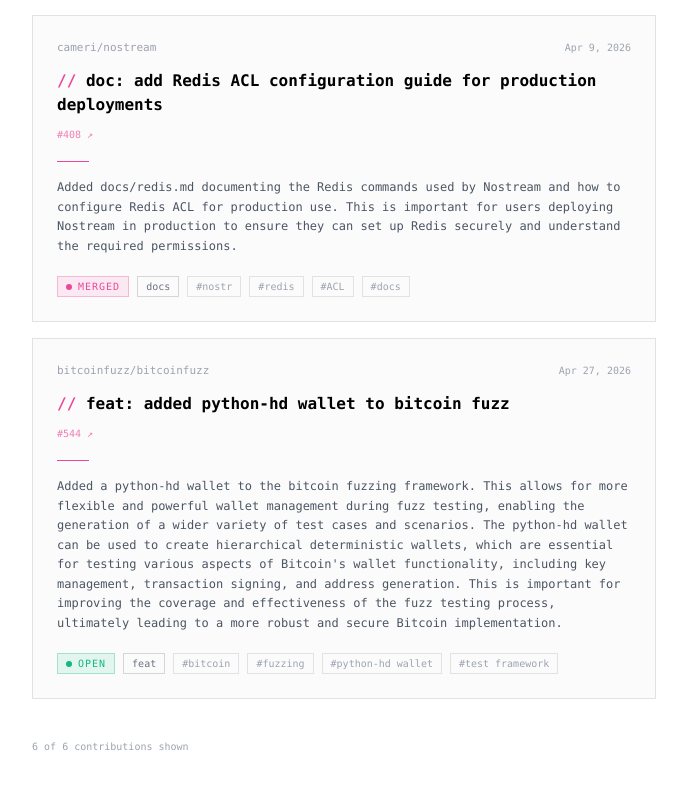
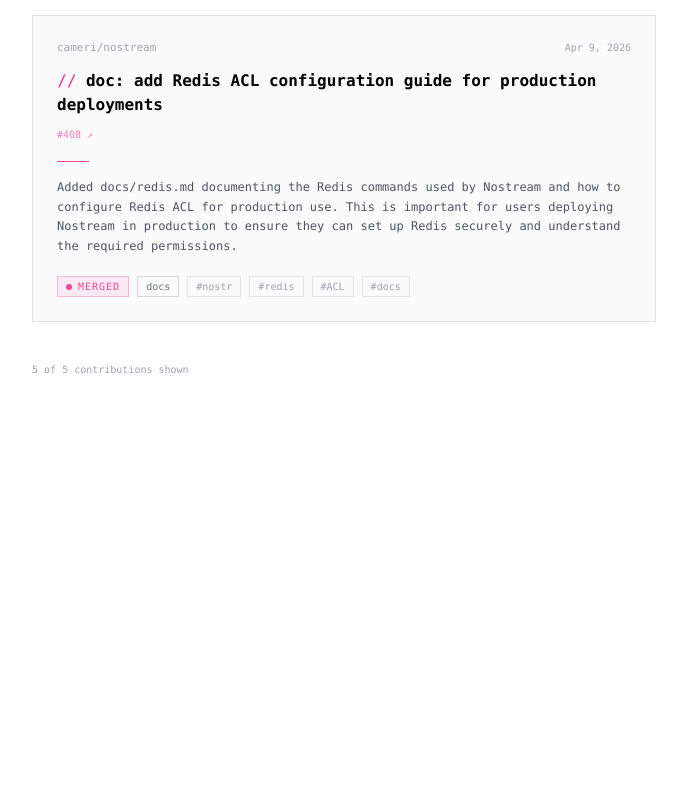
Before and after one commit to saniddhyaDubey/portfolio, a Next.js app: page /oss in a window 1280 px wide. Shown: the part 1881-2670 px from the top of the page, without its empty margins (296-983 px from the left). After the commit the page ends 2338 px from the top, so only its background shows below. Built offline with nearby package versions, Linux system fonts and the light colour scheme.

Commit message:
chore: logs updated for oss

```diff
--- a/src/data/oss_logs.ts
+++ b/src/data/oss_logs.ts
@@ -14,19 +14,6 @@ export type OSSContribution = {
 };
 
 export const ossContributions: OSSContribution[] = [
-  {
-    repo: "bitcoinfuzz/bitcoinfuzz",
-    repoUrl: "https://github.com/bitcoinfuzz/bitcoinfuzz",
-    title: "feat: added python-hd wallet to bitcoin fuzz",
-    description:
-      "Added a python-hd wallet to the bitcoin fuzzing framework. This allows for more flexible and powerful wallet management during fuzz testing, enabling the generation of a wider variety of test cases and scenarios. The python-hd wallet can be used to create hierarchical deterministic wallets, which are essential for testing various aspects of Bitcoin's wallet functionality, including key management, transaction signing, and address generation. This is important for improving the coverage and effectiveness of the fuzz testing process, ultimately leading to a more robust and secure Bitcoin implementation.",
-    prUrl: "https://github.com/bitcoinfuzz/bitcoinfuzz/pull/544",
-    prNumber: "#544",
-    status: "open",
-    type: "feature",
-    tags: ["bitcoin", "fuzzing", "python-hd wallet", "test framework"],
-    date: "2026-04-27",
-  },
   {
     repo: "cameri/nostream",
     repoUrl: "https://github.com/cameri/nostream",
```
